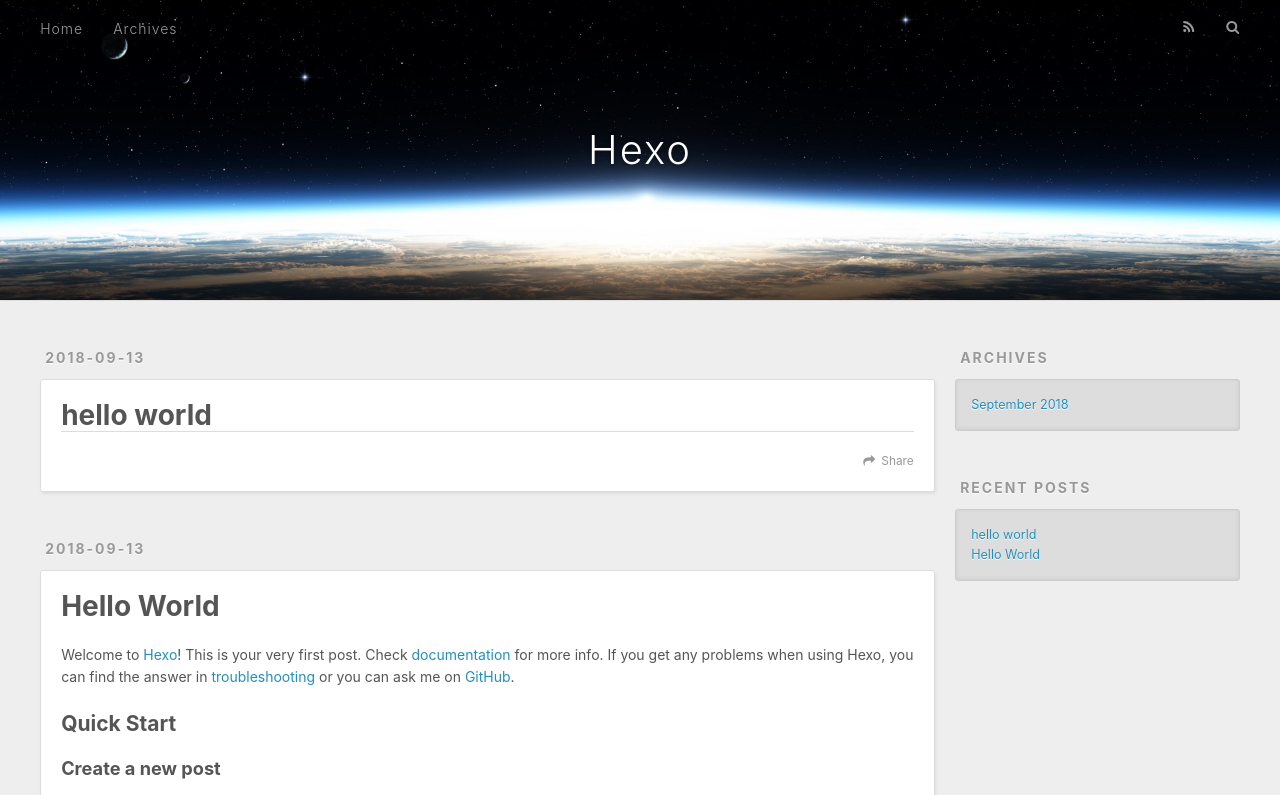
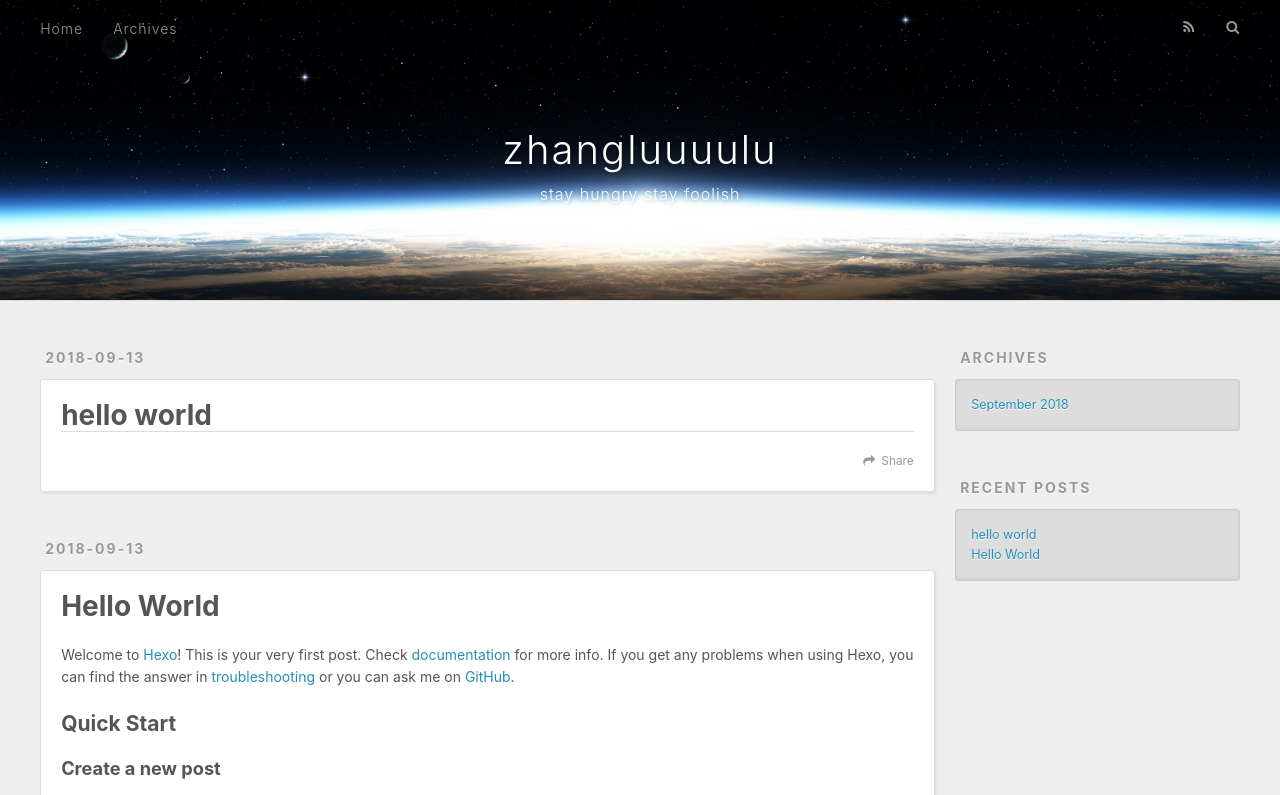
Before and after one commit to zhangLuuuulu/compassblog.github.io, a plain HTML site: page index.html in a window 1280 px wide. Shown: the top 795 px of the page. Drawn offline with nearby package versions, Linux system fonts and the light colour scheme.

Commit message:
hexo deploy

```diff
--- a/index.html
+++ b/index.html
@@ -5,17 +5,20 @@
 
 
 
-  <title>Hexo</title>
+  <title>zhangluuuulu</title>
   <meta name="viewport" content="width=device-width, initial-scale=1, maximum-scale=1">
-  <meta property="og:type" content="website">
-<meta property="og:title" content="Hexo">
-<meta property="og:url" content="http://yoursite.com/index.html">
-<meta property="og:site_name" content="Hexo">
-<meta property="og:locale" content="default">
+  <meta name="description" content="learning and thinking,on thr way">
+<meta property="og:type" content="website">
+<meta property="og:title" content="zhangluuuulu">
+<meta property="og:url" content="https://zhangluuuulu.github.io/index.html">
+<meta property="og:site_name" content="zhangluuuulu">
+<meta property="og:description" content="learning and thinking,on thr way">
+<meta property="og:locale" content="zh-Hans">
 <meta name="twitter:card" content="summary">
-<meta name="twitter:title" content="Hexo">
+<meta name="twitter:title" content="zhangluuuulu">
+<meta name="twitter:description" content="learning and thinking,on thr way">
 
-    <link rel="alternate" href="/atom.xml" title="Hexo" type="application/atom+xml">
+    <link rel="alternate" href="/atom.xml" title="zhangluuuulu" type="application/atom+xml">
 
 
     <link rel="icon" href="/favicon.png">
@@ -34,8 +37,12 @@
   <div id="header-outer" class="outer">
     <div id="header-title" class="inner">
       <h1 id="logo-wrap">
-        <a href="/" id="logo">Hexo</a>
+        <a href="/" id="logo">zhangluuuulu</a>
       </h1>
+
+        <h2 id="subtitle-wrap">
+          <a href="/" id="subtitle">stay hungry stay foolish</a>
+        </h2>
 
     </div>
     <div id="header-inner" class="inner">
@@ -54,7 +61,7 @@
         <a id="nav-search-btn" class="nav-icon" title="Search"></a>
       </nav>
       <div id="search-form-wrap">
-        <form action="//google.com/search" method="get" accept-charset="UTF-8" class="search-form"><input type="search" name="q" class="search-form-input" placeholder="Search"><button type="submit" class="search-form-submit">&#xF002;</button><input type="hidden" name="sitesearch" value="http://yoursite.com"></form>
+        <form action="//google.com/search" method="get" accept-charset="UTF-8" class="search-form"><input type="search" name="q" class="search-form-input" placeholder="Search"><button type="submit" class="search-form-submit">&#xF002;</button><input type="hidden" name="sitesearch" value="https://zhangluuuulu.github.io"></form>
       </div>
     </div>
   </div>
@@ -88,7 +95,7 @@
 
     </div>
     <footer class="article-footer">
-      <a data-url="http://yoursite.com/2018/09/13/hello-world-1/" data-id="cjm08u2gu000048uldabkfxh3" class="article-share-link">Share</a>
+      <a data-url="https://zhangluuuulu.github.io/2018/09/13/hello-world-1/" data-id="cjm0ae43900000sul6k01jb7k" class="article-share-link">Share</a>
 
 
     </footer>
@@ -133,7 +140,7 @@
 
     </div>
     <footer class="article-footer">
-      <a data-url="http://yoursite.com/2018/09/13/hello-world/" data-id="cjm08u2h4000148ullja9eq1q" class="article-share-link">Share</a>
+      <a data-url="https://zhangluuuulu.github.io/2018/09/13/hello-world/" data-id="cjm0ae43j00010sulx22jm1hf" class="article-share-link">Share</a>
 
 
     </footer>
@@ -193,7 +200,7 @@
 
   <div class="outer">
     <div id="footer-info" class="inner">
-      &copy; 2018 John Doe<br>
+      &copy; 2018 迷Luuuulu鹿<br>
       Powered by <a href="http://hexo.io/" target="_blank">Hexo</a>
     </div>
   </div>
```
Also changed, not shown: 2018/09/13/hello-world-1/index.html (+17 -10 lines), 2018/09/13/hello-world/index.html (+13 -9 lines), archives/2018/09/index.html (+18 -11 lines), archives/2018/index.html (+18 -11 lines), archives/index.html (+18 -11 lines).
